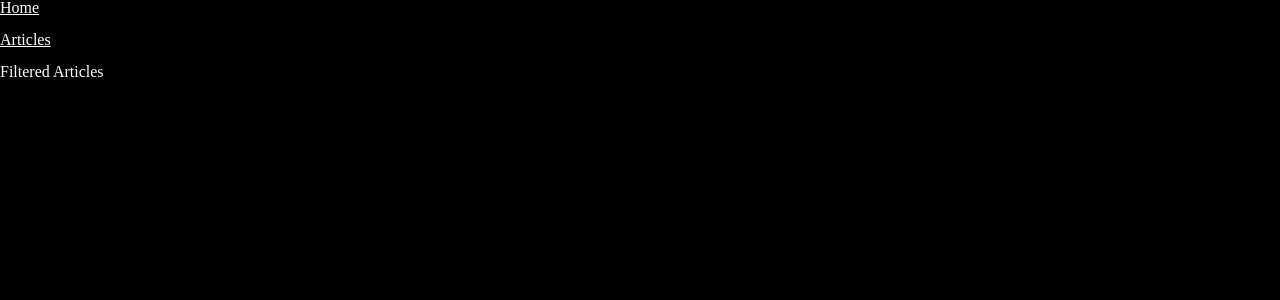
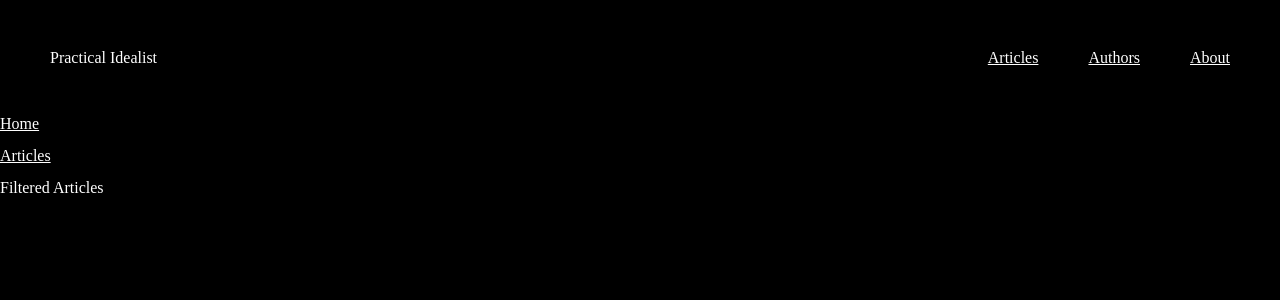
Before and after one commit to DriesBos/nextjs-blog, a Next.js app: page /posts in a window 1280 px wide. Shown: the top 300 px of the page. Built offline with nearby package versions, Linux system fonts and the light colour scheme.

Commit message:
Header component

```diff
--- /dev/null
+++ b/components/header/Header.js
@@ -0,0 +1,26 @@
+import Link from "next/link";
+
+function Header() {
+  return (
+    <div className="header">
+      <div>
+        <h1>Practical Idealist</h1>
+      </div>
+      <div>
+        <ul>
+          <li>
+            <Link href="/posts">Articles</Link>
+          </li>
+          <li>
+            <Link href="/authors">Authors</Link>
+          </li>
+          <li>
+            <Link href="/about">About</Link>
+          </li>
+        </ul>
+      </div>
+    </div>
+  );
+}
+
+export default Header;
--- a/pages/_app.js
+++ b/pages/_app.js
@@ -1,8 +1,14 @@
 import "../styles/reset.css";
 import "../styles/globals.sass";
+import Header from "../components/header/Header";
 
 function MyApp({ Component, pageProps }) {
-  return <Component {...pageProps} />;
+  return (
+    <div>
+      <Header />
+      <Component {...pageProps} />;
+    </div>
+  );
 }
 
 export default MyApp;
--- a/pages/about.js
+++ b/pages/about.js
@@ -1,5 +1,4 @@
 import { useRouter } from "next/router";
-import Link from "next/link";
 
 function AboutPage() {
   const router = useRouter();
@@ -7,9 +6,6 @@ function AboutPage() {
 
   return (
     <div>
-      <Link href={{ pathname: "/" }}>Home</Link>
-      <br></br>
-      <br></br>
       <h1>About Page</h1>
     </div>
   );
--- a/pages/authors/index.js
+++ b/pages/authors/index.js
@@ -1,5 +1,4 @@
 import { useRouter } from "next/router";
-import Link from "next/link";
 import { getAllAuthors } from "../../lib/authors";
 
 export async function getStaticProps(context) {
@@ -24,9 +23,6 @@ function AllAuthorsPage(props) {
 
   return (
     <div>
-      <Link href={{ pathname: "/" }}>Home</Link>
-      <br></br>
-      <br></br>
       <h1>Authors List</h1>
       <br></br>
       <ul>
--- a/pages/posts/index.js
+++ b/pages/posts/index.js
@@ -24,9 +24,6 @@ function AllPostsPage(props) {
 
   return (
     <div>
-      <Link href={{ pathname: "/" }}>Home</Link>
-      <br></br>
-      <br></br>
       <h1>Articles List</h1>
       <br></br>
       <ul>
--- a/styles/globals.sass
+++ b/styles/globals.sass
@@ -1,5 +1,6 @@
 body
   background: black
+  box-sizing: border-box
 
 h1, h2, p, a
   color: white
@@ -7,3 +8,19 @@ h1, h2, p, a
 a, .link, .link p
   text-decoration: underline
   cursor: pointer
+
+.header
+  // position: absolute
+  // left: 0
+  // top: 0
+  // right: 0
+  width: calc(100% - 100px)
+  margin: 50px
+  display: flex
+  justify-content: space-between
+  ul
+    display: flex
+    flex-direction: row
+    li
+      margin-left: 50px
+  > div
```
Also changed, not shown: pages/authors/[name].js (+0 -8 lines), pages/index.js (+1 -19 lines), pages/posts/[slug].js (+0 -8 lines).
